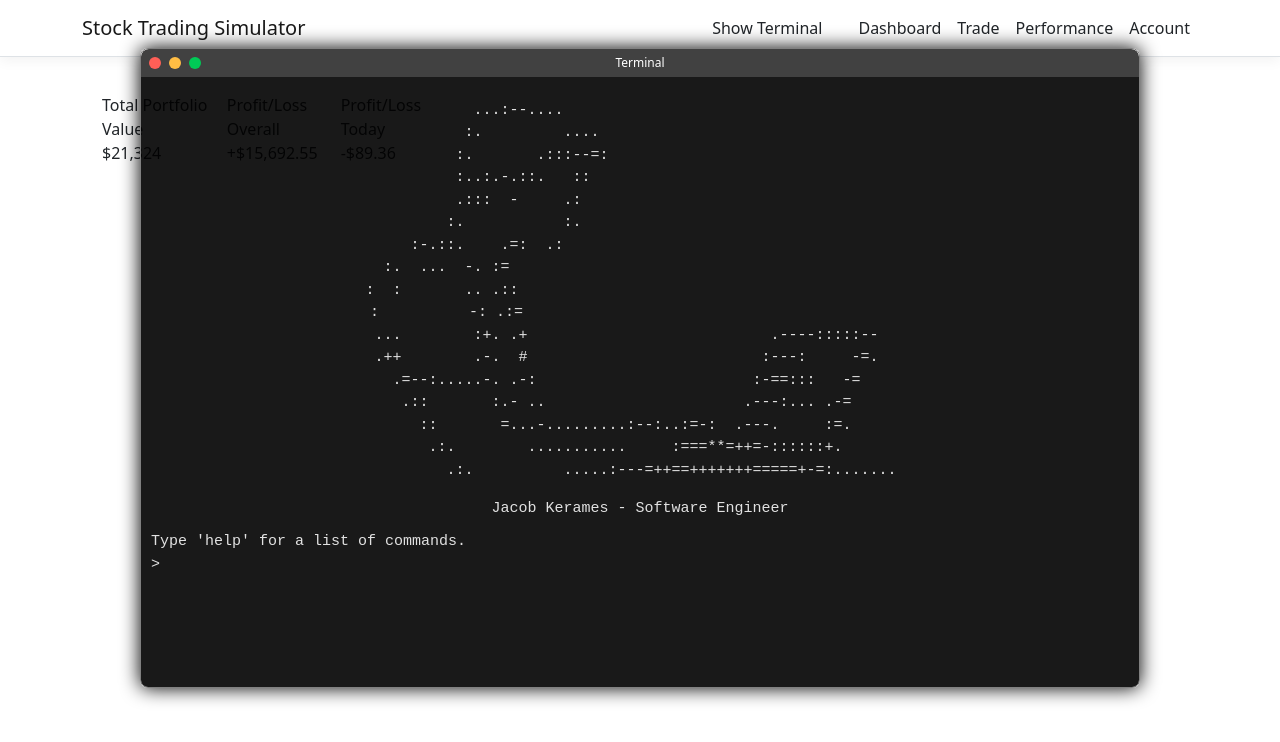
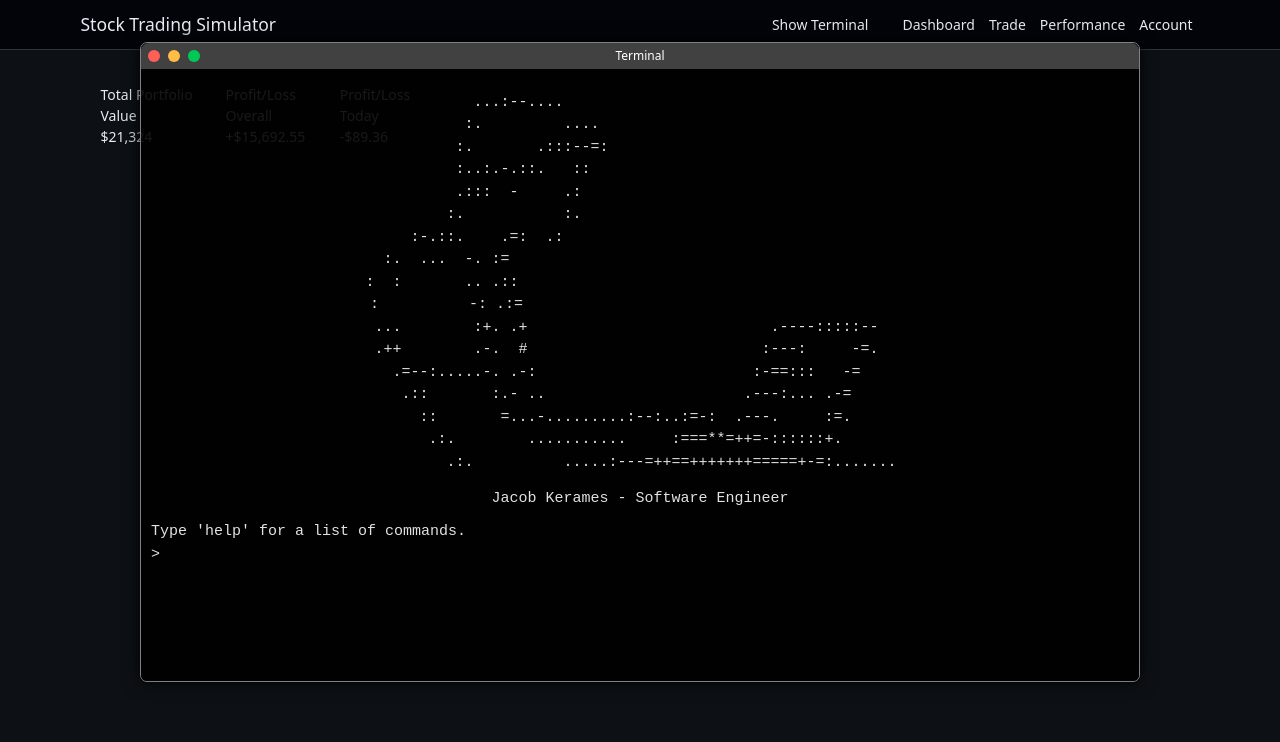
Before and after one commit to JacobKerames/PortfolioWebApp, a React (Create React App) app in the folder ClientApp/: page /stock-trading-sim in a window 1280 px wide. Shown: the top 742 px of the page. Built offline with nearby package versions, Linux system fonts and the light colour scheme.

Commit message:
Implemented dark mode

```diff
--- a/ClientApp/src/components/NavMenu.css
+++ b/ClientApp/src/components/NavMenu.css
@@ -2,7 +2,12 @@ a.navbar-brand {
     white-space: normal;
     text-align: center;
     word-break: break-all;
+    color: #E6EDF3; /* Adjusting the color for dark mode */
 }
+
+    a.navbar-brand:hover, a.navbar-brand:focus {
+        color: #E6EDF3; /* Lighter color for hover/focus state */
+    }
 
 .terminal-return-nav-item {
     margin-right: 20px; /* Adjust this value to increase separation */
@@ -12,12 +17,31 @@ html {
     font-size: 14px;
 }
 
-@media (min-width: 768px) {
-    html {
-        font-size: 16px;
-    }
+/* Updating box shadow to be more visible on dark background if needed */
+.box-shadow {
+    box-shadow: 0 .25rem .75rem rgba(255, 255, 255, .05); /* Lighter shadow for dark mode */
 }
 
-.box-shadow {
-    box-shadow: 0 .25rem .75rem rgba(0, 0, 0, .05);
+/* Additional styles for navbar background and link colors */
+.navbar {
+    background-color: #02040A; /* Dark color for navbar background */
+    border-bottom: 1px solid #30363D;
 }
+
+.navbar-dark {
+    --bs-navbar-toggler-border-color: rgba(255, 255, 255, 0.5);
+}
+
+/* Update navbar link colors */
+.navbar-nav .nav-link {
+    color: #E6EDF3; /* Light color for nav links */
+}
+
+    .navbar-nav .nav-link:hover {
+        background-color: #171B20;
+        border-radius: 5px;
+    }
+
+.navbar-toggler, .navbar-toggler:focus {
+    box-shadow: 0 0 0 0rem;
+}
--- a/ClientApp/src/components/NavMenu.js
+++ b/ClientApp/src/components/NavMenu.js
@@ -19,17 +19,17 @@ const NavMenu = () => {
 
     return (
         <header>
-            <Navbar className="navbar-expand-sm navbar-toggleable-sm ng-white border-bottom box-shadow mb-3" container light>
+            <Navbar className="navbar-expand-sm navbar-toggleable-sm mb-3" container light>
                 <NavbarBrand tag={Link} to="/">{displayName}</NavbarBrand>
-                <NavbarToggler onClick={toggleNavbar} className="mr-2" />
+                <NavbarToggler onClick={toggleNavbar} className="navbar-dark mr-2" />
                 <Collapse className="d-sm-inline-flex flex-sm-row-reverse" isOpen={!collapsed} navbar>
                     <ul className="navbar-nav flex-grow">
                         <NavItem className="terminal-return-nav-item">
-                            <NavLink tag={Link} className="text-dark" onClick={handleReturnToTerminalClick}>Show Terminal</NavLink>
+                            <NavLink tag={Link} className="nav-link" onClick={handleReturnToTerminalClick}>Show Terminal</NavLink>
                         </NavItem>
                         {navItems.map((item, index) => (
                             <NavItem key={index}>
-                                <NavLink tag={Link} className="text-dark" to={item.path}>
+                                <NavLink tag={Link} className="nav-link" to={item.path}>
                                     {item.label}
                                 </NavLink>
                             </NavItem>
--- a/ClientApp/src/components/TerminalComponents/Terminal.js
+++ b/ClientApp/src/components/TerminalComponents/Terminal.js
@@ -97,7 +97,7 @@ const Terminal = () => {
                         window.open('https://github.com/JacobKerames/PortfolioWebApp', '_blank');
                     }, 1500);
                     break;
-                case 'stock':
+                case 'stocks':
                     addTerminalOutput('Starting the Stock Trading Sim...\n', 'string');
                     setTimeout(() => {
                         navigate('/stock-trading-sim');
@@ -128,7 +128,7 @@ const Terminal = () => {
                             title: 'PROJECTS',
                             commands: [
                                 { description: 'Open this project\'s GitHub repository', command: 'repo' },
-                                { description: 'Run stock trading simulator', command: 'stock' }
+                                { description: 'Run stock trading simulator', command: 'stocks' }
                             ]
                         },
                         {
--- a/ClientApp/src/custom.css
+++ b/ClientApp/src/custom.css
@@ -1,14 +1,20 @@
-/* Provide sufficient contrast against white background */
+/* Dark mode styles */
+body {
+    background-color: #0D1116; /* Dark background for the whole page */
+    color: #E6EDF3; /* Lighter text suitable for dark background */
+}
+
 a {
-    color: #0366d6;
+    color: #8ab4f8; /* Lighter link color for dark mode */
 }
 
 .btn:focus, .btn:active:focus, .btn-link.nav-link:focus, .form-control:focus, .form-check-input:focus {
-    box-shadow: 0 0 0 0.1rem white, 0 0 0 0.25rem #258cfb;
+    box-shadow: 0 0 0 0.1rem #121212, 0 0 0 0.25rem #258cfb; /* Adjust the inner shadow to match the dark background */
 }
 
 code {
-    color: #E01A76;
+    color: #ffb74d; /* Making code stand out on dark background */
+    background-color: #282828; /* Optional: add a background color to code elements */
 }
 
 .btn-primary {
@@ -16,3 +22,9 @@ code {
     background-color: #1b6ec2;
     border-color: #1861ac;
 }
+
+/* Inverting button colors for dark mode */
+.btn-primary {
+    background-color: #0a4d76; /* Darker background for buttons */
+    border-color: #083555;
+}
```
Also changed, not shown: 2 other files (tests, documents, lock files or other folders).
